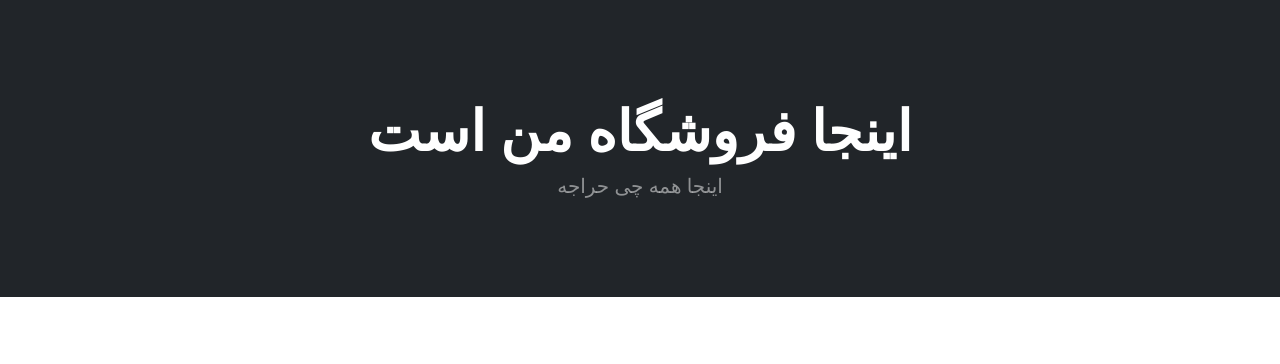
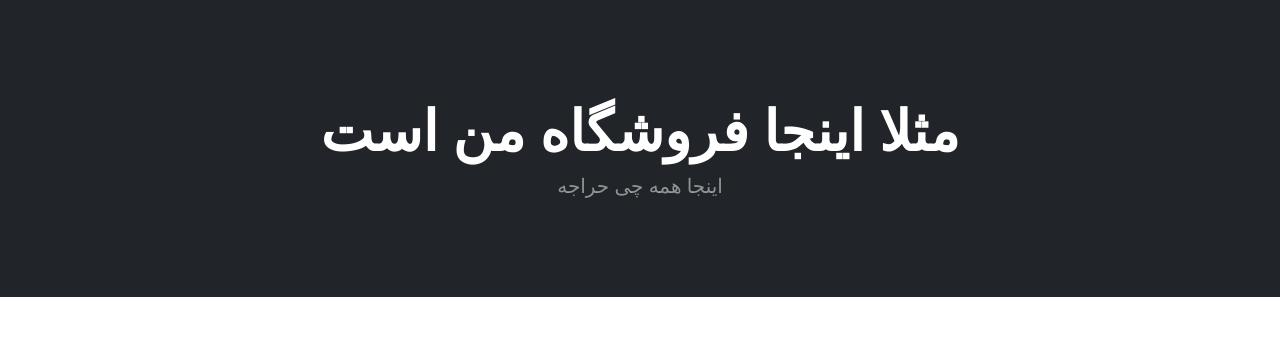
Before and after one commit to IAmFarhadMirzaei/MyStore, a Django app: page / in a window 1280 px wide. Shown: the part 56-420 px from the top of the page. Run offline with Django 5.2, Linux system fonts and the light colour scheme; data comes from the database, SQL or seed files in the repository; parts of the project's set-up code (start-up, migrations or seed data) failed here and were passed over; some libraries are stand-ins or nearby versions.

Commit message:
Update index.html

```diff
--- a/shop/templates/index.html
+++ b/shop/templates/index.html
@@ -7,7 +7,7 @@
         <header class="bg-dark py-5">
             <div class="container px-4 px-lg-5 my-5">
                 <div class="text-center text-white">
-                    <h1 class="display-4 fw-bolder">اینجا فروشگاه من است</h1>
+                    <h1 class="display-4 fw-bolder"> مثلا اینجا فروشگاه من است</h1>
                     <p class="lead fw-normal text-white-50 mb-0">اینجا همه چی حراجه</p>
                 </div>
             </div>
```
